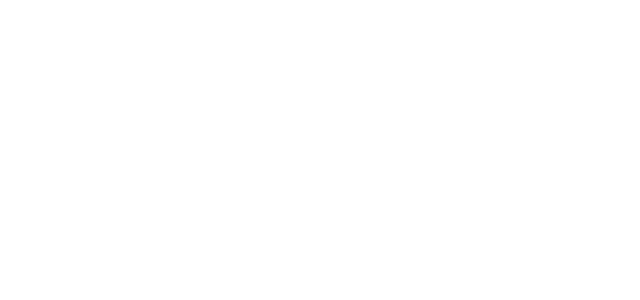
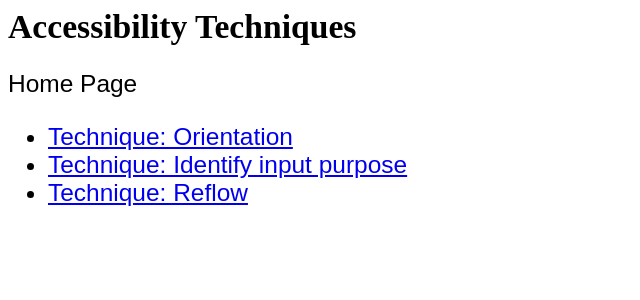
Before and after one commit to extra808/e28, a Vue app in the folder p3/: page /techniques/alternatives in a window 1280 px wide. Shown: the top 300 px of the page, without its empty margins (0-640 px from the left). Built offline with nearby package versions, Linux system fonts and the light colour scheme.

Commit message:
Add HomePage, PostsList, axios, local JSON data

```diff
--- a/p3/public/index.html
+++ b/p3/public/index.html
@@ -6,12 +6,13 @@
   <meta http-equiv="X-UA-Compatible" content="IE=edge">
   <meta name="viewport" content="width=device-width,initial-scale=1.0">
   <link href=data:, rel=icon>
-  <title>p3</title>
+  <title>Accessibility Technqiues</title>
 </head>
 
 <body>
   <noscript>
-    <strong>We're sorry but p3 doesn't work properly without JavaScript enabled. Please enable it to continue.</strong>
+    <strong>We're sorry but this site doesn't work properly without JavaScript enabled. Please enable it to
+      continue.</strong>
   </noscript>
   <div id="app"></div>
   <!-- built files will be auto injected -->
--- /dev/null
+++ b/p3/public/techniques.js
@@ -0,0 +1,47 @@
+{
+	"path": "techniques",
+		"posts_index": [
+			{
+				"id": 1,
+				"slug": "orientation",
+				"title": "Technique: Orientation",
+				"tags": [
+					"Blind", "Low vision", "Motor impairment", "Custom stylesheet", "Perceivable", "Data tables", "CSS"
+				]
+			},
+			{
+				"id": 2,
+				"slug": "identify-input-purpose",
+				"title": "Technique: Identify input purpose",
+				"tags": [
+					"Cognitive", "Keyboard", "Inputs", "Perceivable", "CSS"
+				]
+			},
+			{
+				"id": 3,
+				"slug": "reflow",
+				"title": "Technique: Reflow",
+				"tags": [
+					"Cognitive", "Attention deficit disorder", "Custom stylesheet", "Perceivable", "Alternatives", "CSS"
+				]
+
+			}
+		],
+			"posts": [
+				{
+					"id": 1,
+					"title": "Technique: Orientation",
+					"body": ""
+				},
+				{
+					"id": 2,
+					"title": "Technique: Identify input purpose",
+					"body": ""
+				},
+				{
+					"id": 3,
+					"title": "Technique: Reflow",
+					"body": ""
+				}
+			]
+}
--- a/p3/src/App.vue
+++ b/p3/src/App.vue
@@ -1,5 +1,11 @@
 <template>
-	<div id='app'></div>
+	<div id='app' v-cloak>
+		<header>
+			<h1 class='site-title' v-if='this.$route.name == "home"'>Accessibility Techniques</h1>
+			<div class='site-title' v-else>Accessibility Techniques</div>
+		</header>
+		<router-view></router-view>
+	</div>
 </template>
 
 <script>
@@ -11,5 +17,15 @@
 
 <style>
 #app {
+	font-family: sans-serif;
+	font-size: calc(16px + 6 * ((100vw - 320px) / 680));
+}
+[v-cloak] {
+	display: none;
+}
+.site-title {
+	font-family: serif;
+	font-size: calc(28px + 4 * ((100vw - 320px) / 680));
+	font-weight: 700;
 }
 </style>
--- /dev/null
+++ b/p3/src/app.js
@@ -0,0 +1,6 @@
+export const axios = require('axios');
+
+export const config = {
+	// api: 'https://my-json-server.typicode.com/susanBuck/e28/',
+	api: '/techniques.js'
+}
--- /dev/null
+++ b/p3/src/components/PostsList.vue
@@ -0,0 +1,37 @@
+<template>
+	<ul>
+		<li v-for='post in posts' :key='post.id'>
+			<router-link :to='{ name: "post", params: {"path": path, "slug": post.slug } }'>{{ post.title }}</router-link>
+		</li>
+	</ul>
+</template>
+
+<script>
+import * as app from './../app.js';
+
+export default {
+	name: 'PostsList',
+	data: function() {
+		return {
+			path: null,
+			posts: null
+		};
+	},
+	mounted() {
+		app.axios
+			.get(app.config.api)
+			.then(response => {
+				this.path = response.data.path;
+				this.posts = response.data.posts_index;
+
+				console.log(this.path);
+			})
+			.catch(error => {
+				console.log(error);
+			})
+			.finally(function() {
+				// always executed
+			});
+	}
+};
+</script>
--- /dev/null
+++ b/p3/src/components/pages/HomePage.vue
@@ -0,0 +1,15 @@
+<template>
+	<main>
+		<p>Home Page</p>
+		<posts-list></posts-list>
+	</main>
+</template>
+
+<script>
+import PostsList from './../PostsList.vue';
+
+export default {
+	name: 'HomePage',
+	components: { PostsList }
+};
+</script>
--- a/p3/src/main.js
+++ b/p3/src/main.js
@@ -1,8 +1,22 @@
 import Vue from 'vue'
 import App from './App.vue'
+import VueRouter from 'vue-router'
+import HomePage from './components/pages/HomePage.vue'
 
 Vue.config.productionTip = false
+Vue.use(VueRouter);
+
+const routes = [
+  { name: 'home', path: '/', component: HomePage },
+  { name: 'post', path: '/:path/:slug', component: HomePage }
+]
+
+const router = new VueRouter({
+  routes: routes,
+  mode: 'history'
+})
 
 new Vue({
+  router: router,
   render: h => h(App),
 }).$mount('#app')
```
Also changed, not shown: p3/package.json (+6 -2 lines), 1 other file (tests, documents, lock files or other folders).
